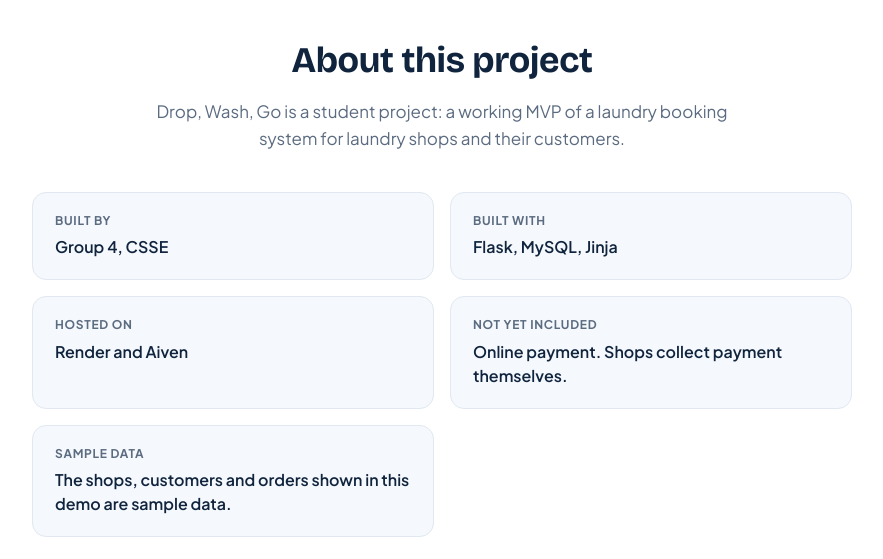
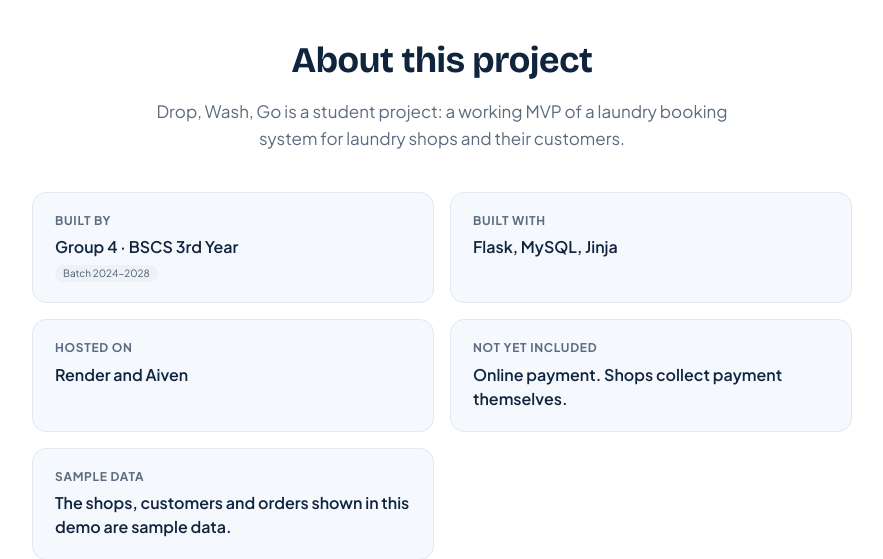
Before and after one commit to jognokatricemay/drop-wash-go, a Flask app: page / in a window 1280 px wide. Shown: the part 2968-3527 px from the top of the page, without its empty margins (198-1081 px from the left). Run offline with Flask 3, Linux system fonts and the light colour scheme; data that the repository does not hold is empty.

Commit message:
Edited landing page credits with year and batch label

```diff
--- a/app/static/css/landing.css
+++ b/app/static/css/landing.css
@@ -150,6 +150,7 @@
 .lp-facts { margin: 40px auto 0; max-width: 820px; display: grid; grid-template-columns: repeat(2, 1fr); gap: 16px; }
 .lp-facts div { padding: 20px 22px; background: var(--main-bg); border: 1px solid var(--border); border-radius: 14px; }
 .lp-facts dt { font-size: 12px; font-weight: 700; letter-spacing: .06em; text-transform: uppercase; color: var(--muted); }
+.lp-batch { display: block; width: fit-content; margin-top: 6px; padding: 1px 8px; border-radius: 999px; background: var(--completed-bg); color: var(--completed-txt); font-size: 10px; font-weight: 400; }
 .lp-facts dd { margin: 6px 0 0; font-size: 16px; font-weight: 600; line-height: 1.5; }
 
 /* Footer */
--- a/app/templates/auth/landing.html
+++ b/app/templates/auth/landing.html
@@ -178,7 +178,7 @@
       <h2 class="lp-h2">About this project</h2>
       <p class="lp-sub">Drop, Wash, Go is a student project: a working MVP of a laundry booking system for laundry shops and their customers.</p>
       <dl class="lp-facts">
-        <div><dt>Built by</dt><dd>Group 4, CSSE</dd></div>
+        <div><dt>Built by</dt><dd>Group 4 · BSCS 3rd Year <span class="lp-batch">Batch 2024-2028</span></dd></div>
         <div><dt>Built with</dt><dd>Flask, MySQL, Jinja</dd></div>
         <div><dt>Hosted on</dt><dd>Render and Aiven</dd></div>
         <div><dt>Not yet included</dt><dd>Online payment. Shops collect payment themselves.</dd></div>
```
